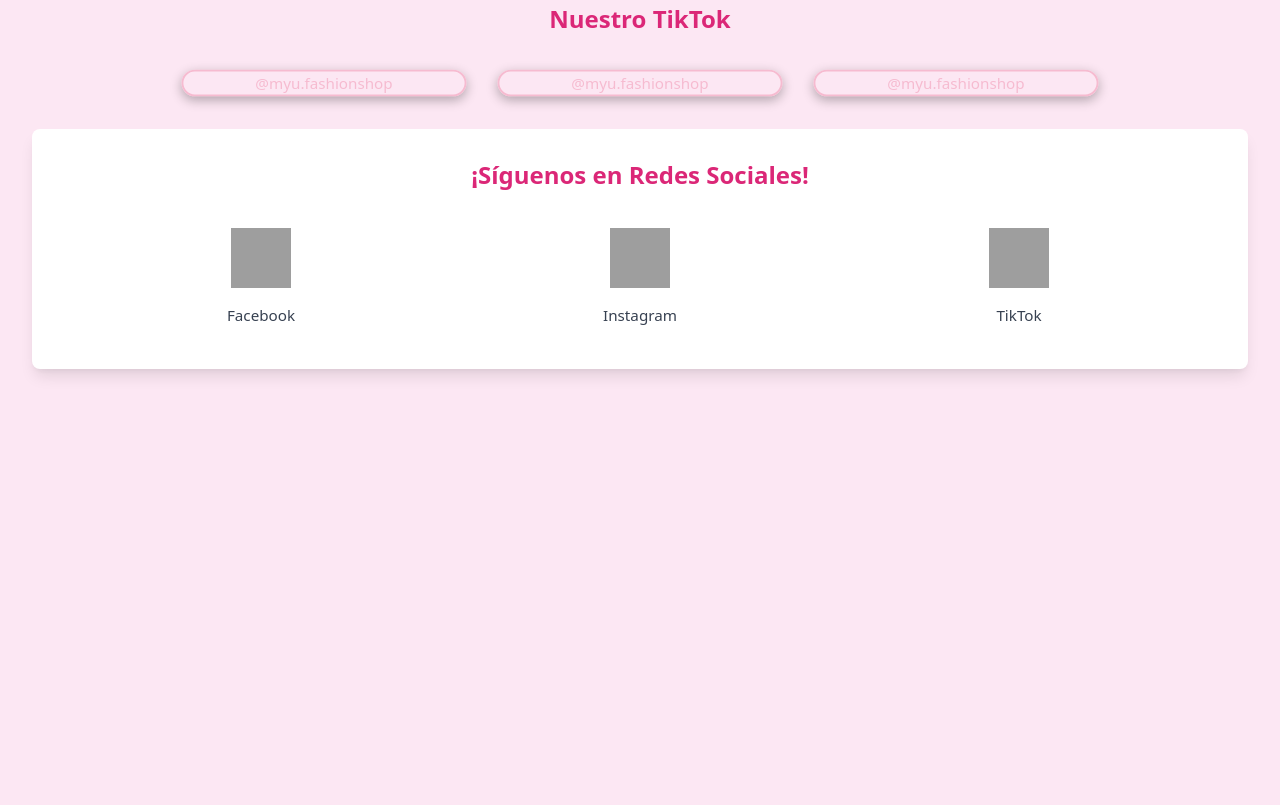
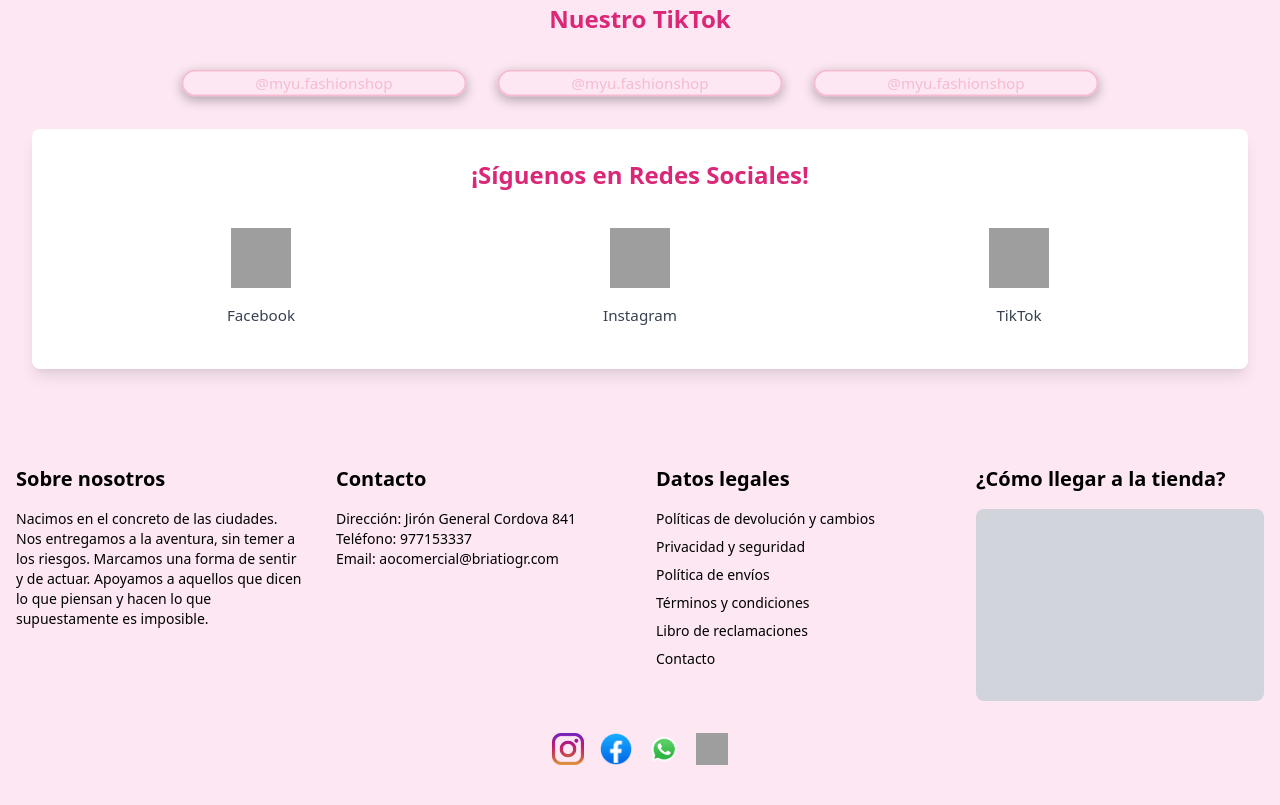
Before and after one commit to ByAnakin1/MYU-WEb, an Astro site: page /contacto in a window 1280 px wide. Shown: the part 1039-1844 px from the top of the page. Before the commit the page ends 1464 px from the top, so only its background shows below. Built offline with nearby package versions, Linux system fonts and the light colour scheme; Astro itself is replaced by a stand-in of ours; grey boxes are pictures that could not be loaded; a script that the page names is missing.

Commit message:
modificacion de detalles

```diff
--- a/src/components/footer.astro
+++ b/src/components/footer.astro
@@ -1,27 +1,6 @@
-<style>
-    .custom-list {
-    list-style-type: disc; /* Usa puntos */
-    padding-left: 20px; /* Espacio a la izquierda para los puntos */
-}
-
-.custom-list li {
-    margin-bottom: 8px; /* Espacio entre elementos de la lista */
-}
-
-/* Opcional: Estilizar el color de los puntos */
-.custom-list {
-    color: #e8e7e1; /* Color del texto y puntos */
-}
-
-.custom-list li::marker {
-    color: #e8e7e1; /* Color de los puntos */
-}
-
-    </style>
-</style>
-
 <footer class="bg-[#121212] py-10">
-    <div class="container mx-auto grid grid-cols-1 lg:grid-cols-4 gap-8">
+    <div class="container mx-auto grid grid-cols-1 sm:grid-cols-2 lg:grid-cols-4 gap-8 px-4">
+        <!-- Sobre nosotros -->
         <div>
             <h3 class="text-[#ffffff] font-bold text-xl">Sobre nosotros</h3>
             <p class="mt-4 text-[#e8e7e1] text-sm">
@@ -29,7 +8,7 @@
             </p>
         </div>
 
-        <!-- Contact Info -->
+        <!-- Contacto -->
         <div>
             <h3 class="text-[#ffffff] font-bold text-xl">Contacto</h3>
             <p class="mt-4 text-[#e8e7e1] text-sm">
@@ -39,7 +18,7 @@
             </p>
         </div>
 
-        <!-- Legal Info -->
+        <!-- Datos legales -->
         <div>
             <h3 class="text-[#ffffff] font-bold text-xl">Datos legales</h3>
             <ul class="mt-4 text-[#e8e7e1] text-sm space-y-2 custom-list">
@@ -54,15 +33,19 @@
 
         <!-- Google Maps -->
         <div>
-            <h3 class="text-[#ffffff] font-bold">Cómo llegar a la tienda?</h3>
+            <h3 class="text-[#ffffff] font-bold text-xl">¿Cómo llegar a la tienda?</h3>
             <div id="map" class="mt-4 w-full h-48 bg-gray-300 rounded-lg"></div>
         </div>
     </div>
+
+    <!-- Social Media Icons -->
     <div class="container mx-auto mt-8 flex justify-center space-x-4 text-[#4A3E4C]">
-        <a href="#"><img src="img/instagram-icon.png" alt="Instagram" class="w-6 h-6"></a>
-        <a href="#"><img src="img/face-icon.png" alt="Facebook" class="w-6 h-6"></a>
-        <a href="#"><img src="img/wasap-icon.png" alt="WhatsApp" class="w-6 h-6"></a>
-        <a href="#"><img src="img/tiktok-icon.png" alt="TikTok" class="w-6 h-6"></a>
+        <a href="#"><img src="img/instagram-icon.png" alt="Instagram" class="w-6 h-6 sm:w-8 sm:h-8"></a>
+        <a href="#"><img src="img/face-icon.png" alt="Facebook" class="w-6 h-6 sm:w-8 sm:h-8"></a>
+        <a href="#"><img src="img/wasap-icon.png" alt="WhatsApp" class="w-6 h-6 sm:w-8 sm:h-8"></a>
+        <a href="#"><img src="img/tiktok-icon.png" alt="TikTok" class="w-6 h-6 sm:w-8 sm:h-8"></a>
     </div>
 </footer>
+
+<!-- Google Maps Script -->
 <script async defer src="https://maps.googleapis.com/maps/api/js?key=YOUR_API_KEY&callback=initMap"></script>
--- a/src/pages/contacto.astro
+++ b/src/pages/contacto.astro
@@ -1,5 +1,6 @@
 ---
 import Header from '../components/header.astro';
+import Footer from '../components/footer.astro';
 ---
 <!DOCTYPE html>
 <html lang="es">
@@ -308,5 +309,7 @@ import Header from '../components/header.astro';
             </div>
         </section>
     </div>
+
+    <Footer />
 </body>
 </html>
--- a/src/pages/index.astro
+++ b/src/pages/index.astro
@@ -1,27 +1,37 @@
 ---
 import Layout from '../layouts/Layout.astro';
 import Header from '../components/header.astro';
-import Seccion from "../components/Seccion.astro"
+import Seccion from "../components/Seccion.astro";
 import Categorias from '../components/Categorias.astro';
 import Forsale from '../components/ForSale.astro';
 import Footer from '../components/footer.astro';
 import New from '../components/New.astro';
 import Productos from '../components/Productos.astro';
+import '../styles/global.css';
 ---
 
 <Layout title="MYU WEB">
-    <main>
         <style>
-            body{
-                margin: 0px;
+            body {
+                margin: 0;
                 background-color: #fffcf6;
+            }
+
+            /* Agregamos padding al body en pantallas móviles */
+            @media (max-width: 768px) {
+                main {
+                    padding-left: 10px;
+                    padding-right: 10px;
+                }
             }
         </style>
         <Header />
         <Seccion />
+        <main>
         <Categorias />
         <Forsale />
         <New />
         <Productos />
+        </main>
         <Footer />
-    </main>
+</Layout>
--- /dev/null
+++ b/src/styles/global.css
@@ -0,0 +1,20 @@
+/* Aplica a todo el documento */
+* {
+    scrollbar-width: thin; /* Firefox */
+    scrollbar-color: rgba(0, 0, 0, 0.1) transparent; /* Color del slider y el fondo */
+  }
+
+  /* Para navegadores WebKit (Chrome, Safari, etc.) */
+  ::-webkit-scrollbar {
+    width: 2px; /* Ancho de la barra de desplazamiento más delgada */
+  }
+
+  ::-webkit-scrollbar-track {
+    background: transparent; /* Fondo del track transparente */
+  }
+
+  ::-webkit-scrollbar-thumb {
+    background-color: rgba(0, 0, 0, 0.1); /* Color de la barra de desplazamiento */
+    border-radius: 10px; /* Bordes redondeados */
+    box-shadow: 0 0 1px rgba(0, 0, 0, 0.5); /* Sombra para hacer que el slider se note más sobre el contenido */
+  }
```
Also changed, not shown: src/components/New.astro (+18 -2 lines).
